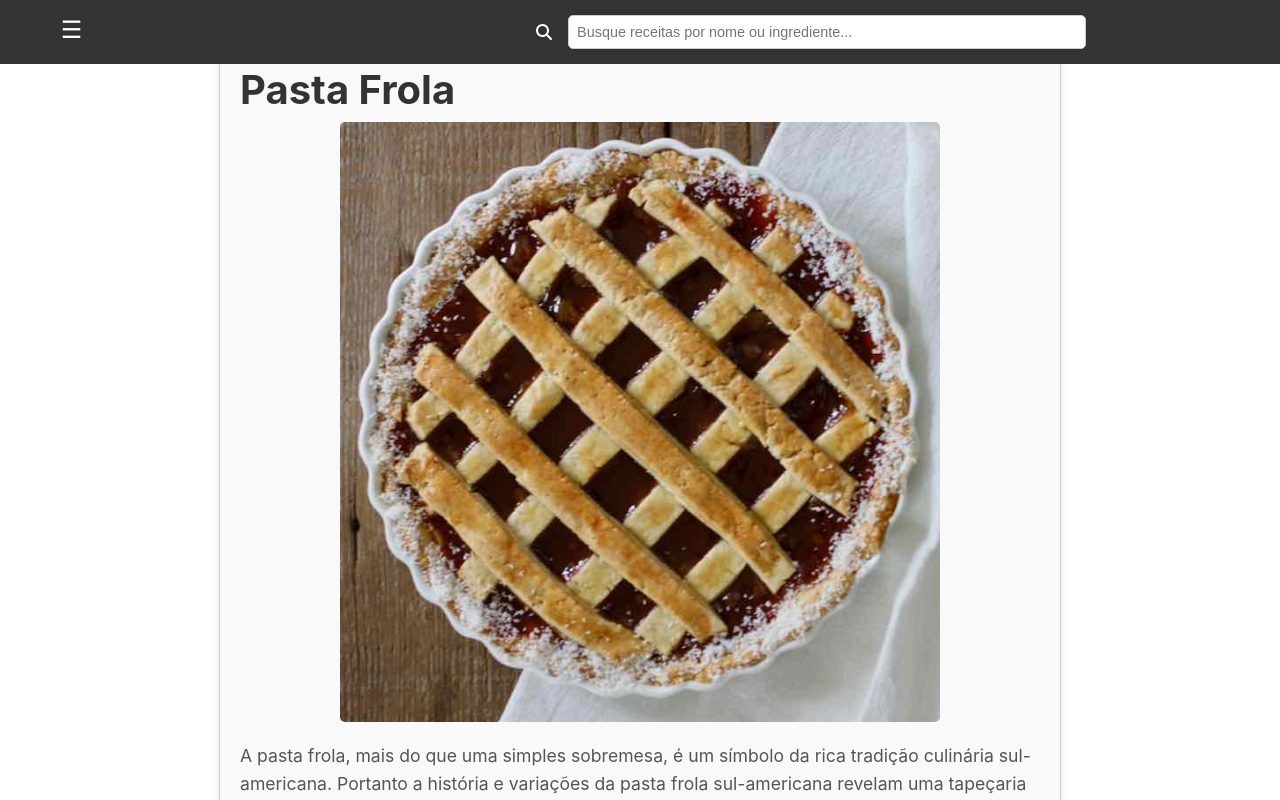
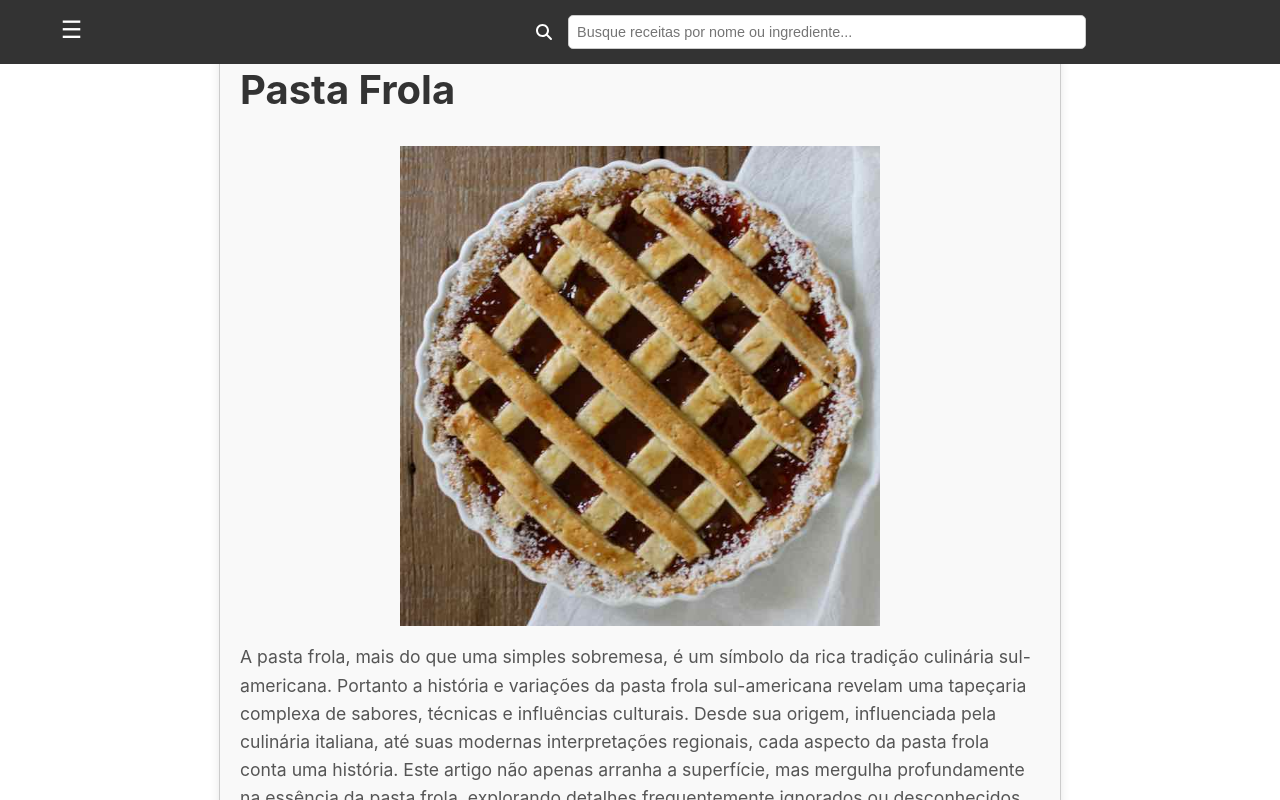
Before and after one commit to pedromendonx/projeto-de-ensino-2024, a React (Vite) app: page /recipe/1 in a window 1280 px wide. Built offline with nearby package versions, Linux system fonts and the light colour scheme.

Commit message:
Ultima atualização da pagina da PastaFrola

```diff
--- a/src/componentes/Menu/Receita.jsx
+++ b/src/componentes/Menu/Receita.jsx
@@ -53,18 +53,18 @@ function RecipeDetails() {
 
   return (
     <div className="recipe-details">
-      <h1>{recipe.title}</h1>
-      <img src={recipe.image} alt={recipe.title} />
-      <p>{recipe.description}</p>
+      <h1>{recipe.title}</h1> <br/>
+      <img src={recipe.image} alt={recipe.title} className='main-image'/>
+      <p>{recipe.description}</p><br></br>
       <h2>Ingredientes:</h2>
      <ul>
         {recipe.ing.map((ingredient, index) => (
         <li key={index} style={{ display: 'flex', alignItems: 'center' }}>
          <img src={ingredient.image} alt={ingredient.name} style={{ width: '30px', height: '30px', marginRight: '10px',alignItems:'left' }} />
-        {ingredient.name}
-           </li>
+         <span>{ingredient.name}</span>
+        </li>
       ))}
-      </ul>
+      </ul> <br/>
       <h2>Modo de Preparo</h2>
       <ul>
         {recipe.steps.map((step, index) => (
--- a/src/componentes/Menu/style/Receita.css
+++ b/src/componentes/Menu/style/Receita.css
@@ -1,27 +1,14 @@
-.recipe-details {
-    padding: 20px;
-  }
-
-  .recipe-details img {
-    width: 100%;
-    max-width: 600px;
-    margin: 0 auto;
-    display: block;
-  }
-
-  .recipe-details ul {
-    list-style: none;
-    padding: 0;
-  }
-
-
+.recipe-details ul {
+  list-style: none;
+  padding: 0;
+}
 
 .recipe-details {
   max-width: 800px;
-  margin: 20px auto;
   padding: 20px;
   border: 1px solid #ccc;
   border-radius: 8px;
+  margin: 20px auto;
   background-color: #f9f9f9;
   box-shadow: 0 2px 10px rgba(0, 0, 0, 0.1);
 }
@@ -37,23 +24,18 @@
   color: #555;
 }
 
-
-.recipe-details img {
-  width: 100%;
-  height: auto;
-  border-radius: 5px;
-  margin-bottom: 20px;
-}
-
-
-.recipe-details ul {
-  list-style-type: none;
-  padding-left: 0;
-}
-
 .recipe-details li {
   background-color: #e9ecef;
   padding: 10px;
   margin-bottom: 10px;
   border-radius: 4px;
+  display: flex;
+  align-items: center;
 }
+
+.main-image {
+  width: 60%;
+  max-width: 600px;
+  margin: 0 auto;
+  display: block;
+}
```
